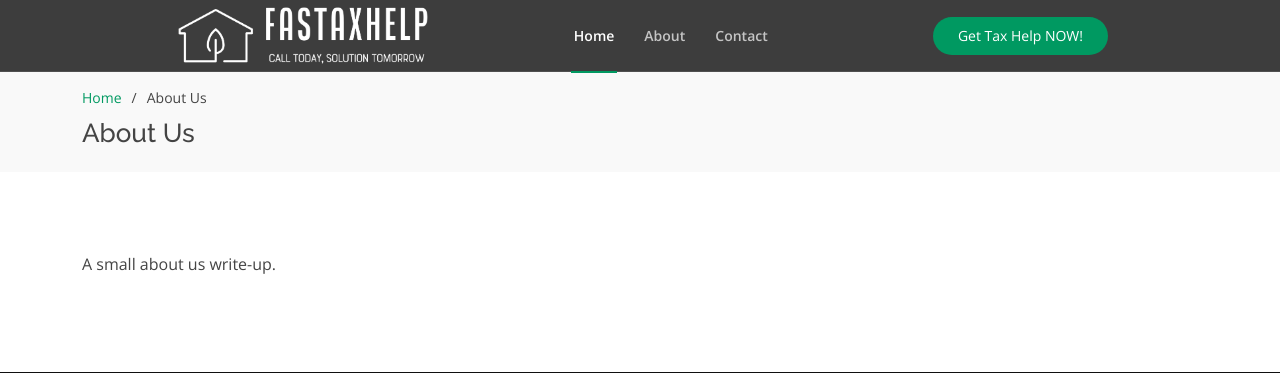
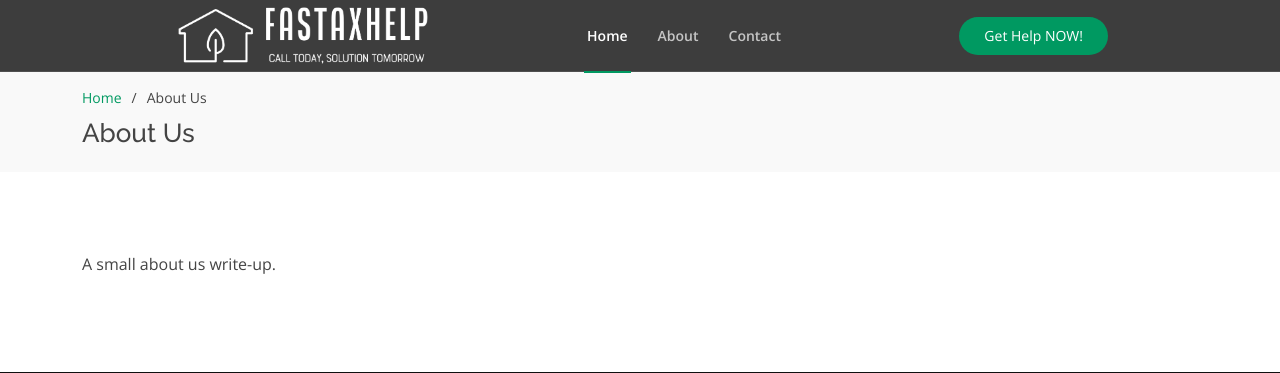
Before and after one commit to pissall20/taxhelpcare, a Django app: page /about-us/ in a window 1280 px wide. Shown: the top 373 px of the page. Run offline with Django 4.2, Linux system fonts and the light colour scheme; some libraries are stand-ins or nearby versions.

Commit message:
changed button

```diff
--- a/website/templates/website/base.html
+++ b/website/templates/website/base.html
@@ -85,7 +85,7 @@
                     <i class="bi bi-list mobile-nav-toggle"></i>
                 </nav><!-- .navbar -->
 
-                <a href="{% url 'index' %}#contact" class="get-started-btn scrollto">Get Tax Help NOW!</a>
+                <a href="{% url 'index' %}#contact" class="get-started-btn scrollto">Get Help NOW!</a>
             </div>
         </div>
 
```
